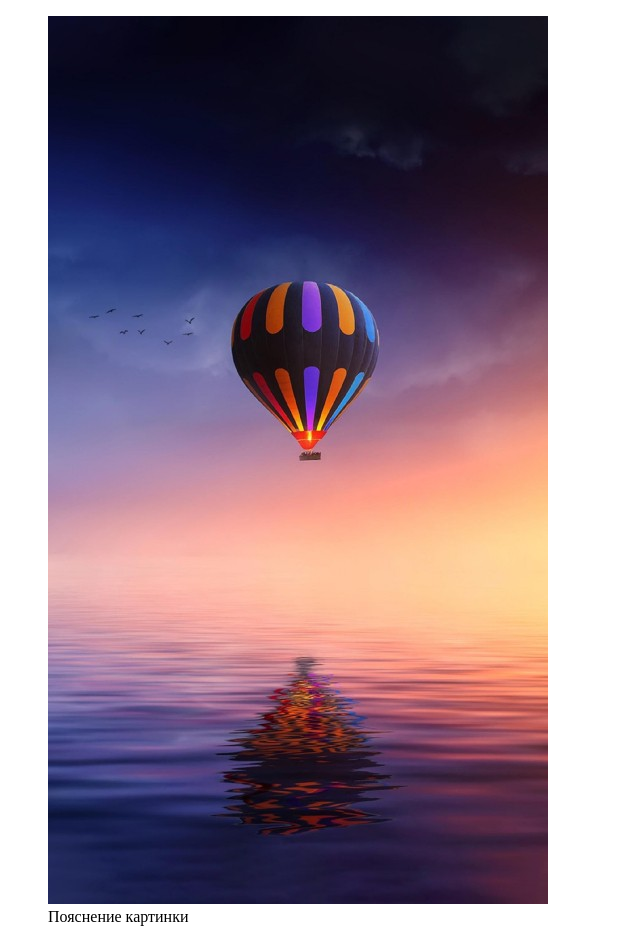
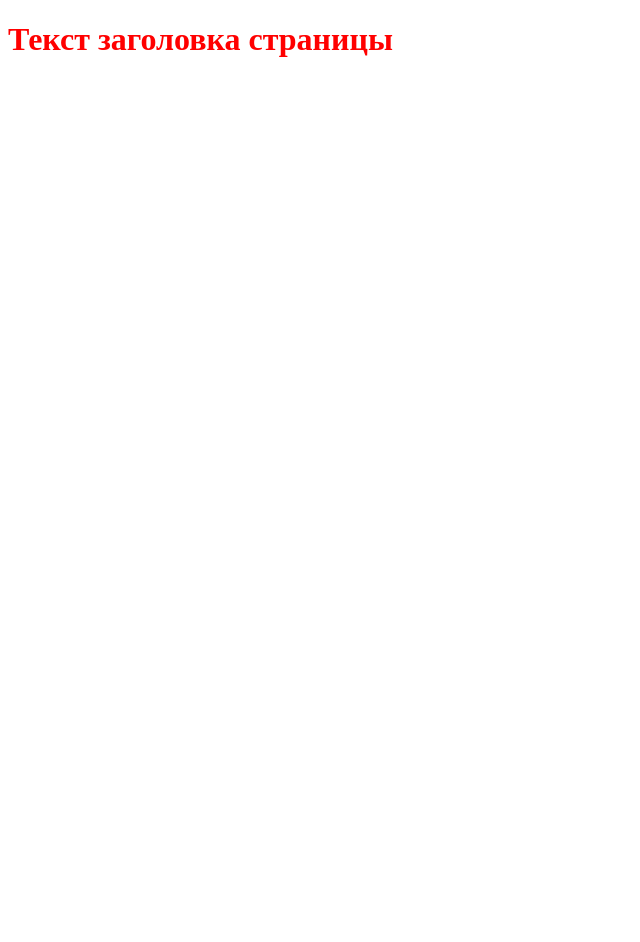
Before and after one commit to Carnage010200/Html_CSS_Webformyself, a plain HTML site: page Бонус 4. Премиум курс. HTML 5 основы/html5.html in a window 1280 px wide. Shown: the whole page, without its empty margins (0-640 px from the left). After the commit the page ends 800 px from the top, so only its background shows below. Drawn offline with Linux system fonts and the light colour scheme.

Commit message:
Cross-browser design html 5 tags

```diff
--- a/Бонус 4. Премиум курс. HTML 5 основы/html5.html
+++ b/Бонус 4. Премиум курс. HTML 5 основы/html5.html
@@ -3,14 +3,22 @@
 <head>
 	<meta charset="utf-8">
 	<title>Html 5 документ</title>
+
+<!--[if lt IE 9]>
+<script src="http://html5shiv.googlecode.com/svn/trunk/html5.js"></script>
+<![endif]-->
+
+	<style>
+		header {
+			color: #ff0000;
+		}
+	</style>
 </head>
 <body>
 
-	<figure>
-		<img src="img1.jpg">
-		<figcaption>Пояснение картинки</figcaption>
-	</figure>
-
+	<header>
+		<h1>Текст заголовка страницы</h1>
+	</header>
 
 </body>
 </html>
```
Also changed, not shown: Бонус 4. Премиум курс. HTML 5 основы/dop_mat (3)/dop_mat/link.txt (added), 1 other file.
